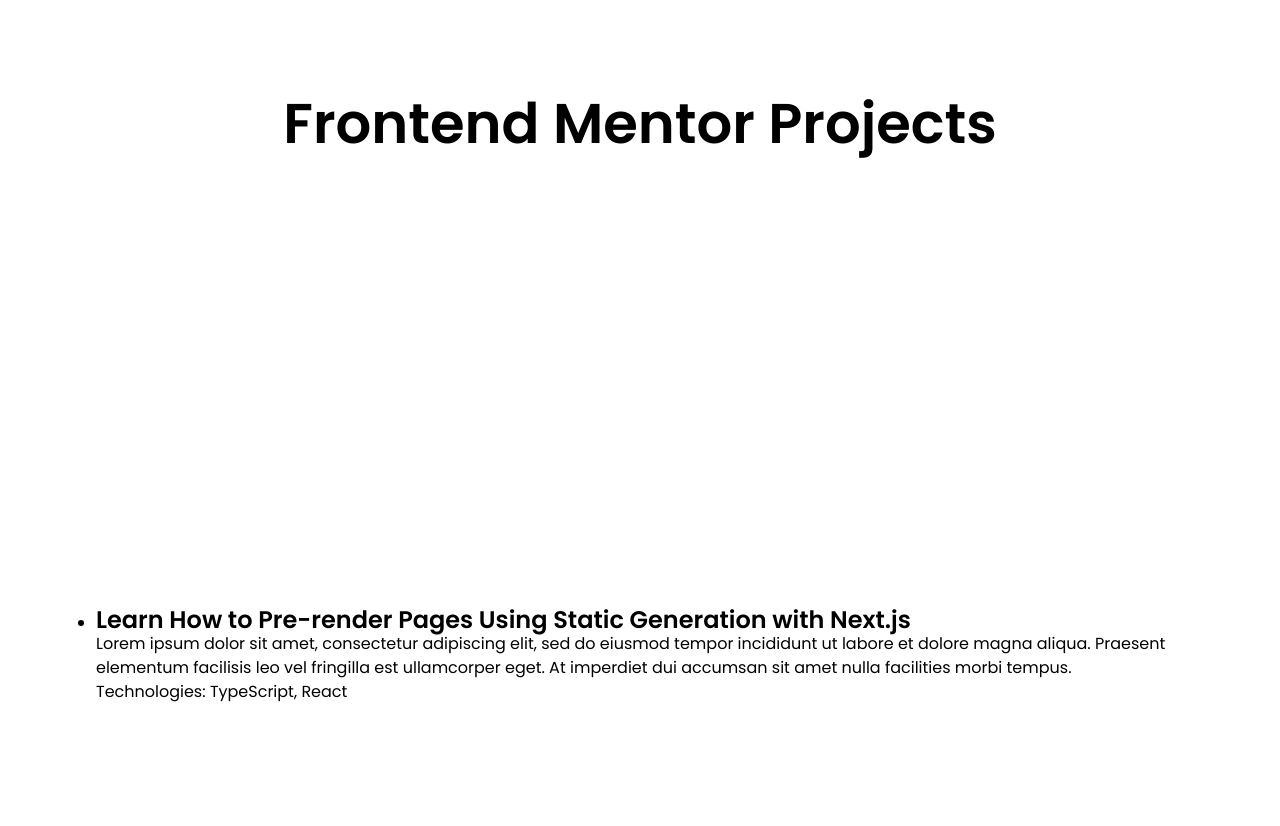
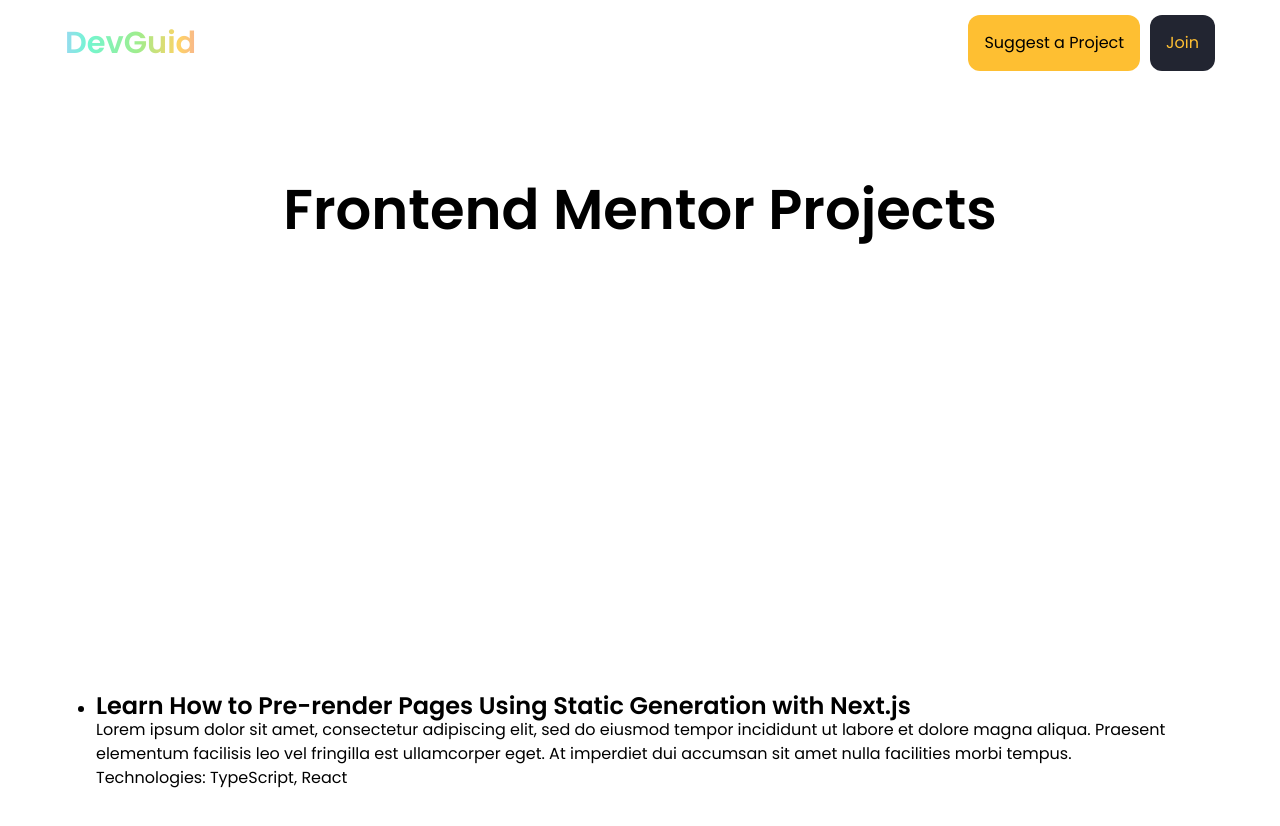
Before and after one commit to Alexandrshy/Dev-Guidance, a Next.js app: page / in a window 1280 px wide. Shown: the top 826 px of the page. Before the commit the page ends 800 px from the top, so only its background shows below. Built offline with nearby package versions, Linux system fonts and the light colour scheme; no server answers.

Commit message:
Add Header component

```diff
--- /dev/null
+++ b/src/components/Header/Header.module.css
@@ -0,0 +1,6 @@
+.header {
+  display: flex;
+  align-items: center;
+  justify-content: space-between;
+  padding: 15px 65px;
+}
--- /dev/null
+++ b/src/components/Header/Header.tsx
@@ -0,0 +1,17 @@
+import { FC } from 'react';
+
+import Navbar from '@/components/Navbar/Navbar';
+import Logo from '@/components/Logo/Logo';
+
+import styles from './Header.module.css';
+
+const Header: FC = () => {
+  return (
+    <header className={styles.header}>
+      <Logo />
+      <Navbar />
+    </header>
+  );
+};
+
+export default Header;
--- /dev/null
+++ b/src/components/Logo/Logo.module.css
@@ -0,0 +1,16 @@
+.logo {
+  background: linear-gradient(
+    92deg,
+    var(--blue3) 0%,
+    var(--turquoise4) 22%,
+    var(--green4) 55%,
+    var(--primary4) 82%,
+    var(--red3) 100%
+  );
+  -webkit-background-clip: text;
+  -webkit-text-fill-color: transparent;
+  padding: 10px;
+  margin: -10px;
+  font-size: 1.9rem;
+  font-weight: bold;
+}
--- /dev/null
+++ b/src/components/Logo/Logo.tsx
@@ -0,0 +1,14 @@
+import { FC } from 'react';
+import Link from 'next/link';
+
+import styles from './Logo.module.css';
+
+const Logo: FC = () => {
+  return (
+    <Link href="/" className={styles.logo}>
+      DevGuid
+    </Link>
+  );
+};
+
+export default Logo;
--- /dev/null
+++ b/src/components/Navbar/Navbar.module.css
@@ -0,0 +1,11 @@
+.list {
+  display: flex;
+  align-items: center;
+  list-style-type: none;
+  padding: 0;
+  margin: 0 -5px;
+}
+
+.item {
+  margin: 0 5px;
+}
--- /dev/null
+++ b/src/components/Navbar/Navbar.tsx
@@ -0,0 +1,31 @@
+import { FC } from 'react';
+
+import ButtonLink from '@/components/UI/ButtonLink/ButtonLink';
+
+import styles from './Navbar.module.css';
+
+const Navbar: FC = () => {
+  return (
+    <nav>
+      <ul className={styles.list}>
+        <li className={styles.item}>
+          <ButtonLink tag="button" type="button" size="extra-large">
+            Suggest a Project
+          </ButtonLink>
+        </li>
+        <li className={styles.item}>
+          <ButtonLink
+            tag="button"
+            type="button"
+            size="extra-large"
+            theme="secondary"
+          >
+            Join
+          </ButtonLink>
+        </li>
+      </ul>
+    </nav>
+  );
+};
+
+export default Navbar;
--- a/src/pages/index.tsx
+++ b/src/pages/index.tsx
@@ -7,6 +7,7 @@ import axios from 'axios';
 import styles from '@/styles/Home.module.css';
 import ProjectList from '@/components/ProjectList/ProjectList';
 import Headline from '@/components/UI/Typography/Headline/Headline';
+import Header from '@/components/Header/Header';
 import type { ProjectListProps } from '@/types/project';
 
 const inter = Poppins({ weight: ['400', '600'], subsets: ['latin'] });
@@ -26,7 +27,7 @@ export const getStaticProps: GetStaticProps = async () => {
 
 const HomePage: FC<ProjectListProps> = ({ projects }) => {
   return (
-    <>
+    <div className={inter.className}>
       <Head>
         <title>
           Dev-Guidance. Обучение разработке фронтенда с помощью совместных
@@ -39,11 +40,12 @@ const HomePage: FC<ProjectListProps> = ({ projects }) => {
         <meta name="viewport" content="width=device-width, initial-scale=1" />
         <link rel="icon" href="/favicon.ico" />
       </Head>
-      <main className={`${styles.main} ${inter.className}`}>
+      <Header />
+      <main className={styles.main}>
         <Headline level="h3">Frontend Mentor Projects</Headline>
         <ProjectList projects={projects} />
       </main>
-    </>
+    </div>
   );
 };
 
```
